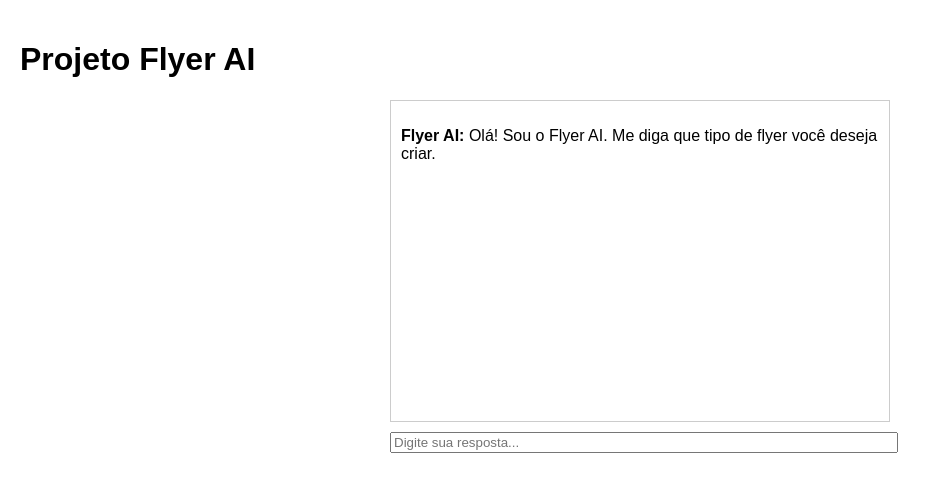
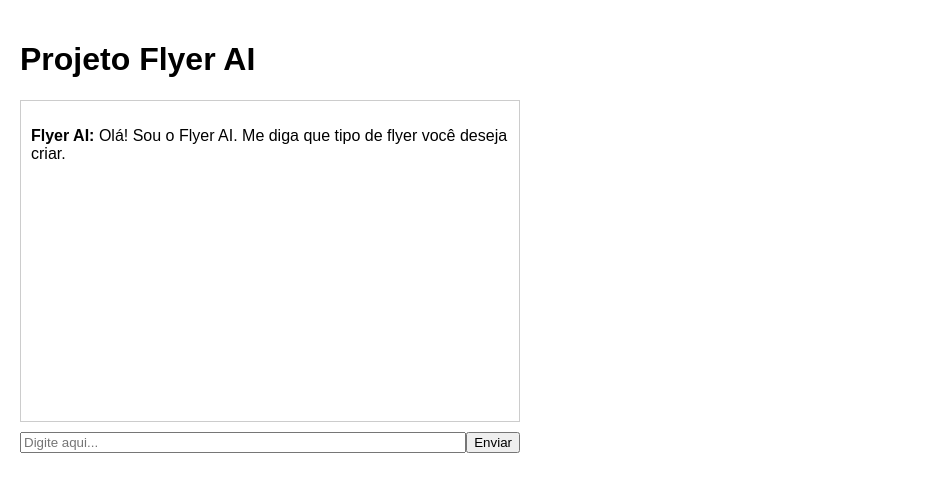
Before and after one commit to AnaPaulaSantos5/automacao-midias-TEST, a Next.js app: page / in a window 1280 px wide. Shown: the top 492 px of the page, without its empty margins (0-941 px from the left). Built offline with nearby package versions, Linux system fonts and the light colour scheme.

Commit message:
Refactor ChatBox component for improved structure

```diff
--- a/app/components/ChatBox.js
+++ b/app/components/ChatBox.js
@@ -1,176 +1,163 @@
 "use client";
 
 import { useState } from "react";
+import { produtos } from "../data/produtos";
 
 export default function ChatBox() {
   const [messages, setMessages] = useState([
-    {
-      from: "bot",
-      text: "Olá! Sou o Flyer AI. Me diga que tipo de flyer você deseja criar."
-    }
+    { from: "bot", text: "Olá! Sou o Flyer AI. Me diga que tipo de flyer você deseja criar." }
   ]);
 
-  const [step, setStep] = useState("produto");
-  const [formData, setFormData] = useState({});
-  const [showConfirm, setShowConfirm] = useState(false);
+  const [input, setInput] = useState("");
+  const [etapa, setEtapa] = useState(1);
+  const [contexto, setContexto] = useState({});
 
-  function addMessage(from, text) {
-    setMessages((prev) => [...prev, { from, text }]);
+  function adicionarMensagem(from, text) {
+    setMessages(prev => [...prev, { from, text }]);
   }
 
-  function handleUserInput(input) {
-    addMessage("user", input);
+  function detectarProduto(texto) {
+    const t = texto.toLowerCase();
 
-    switch (step) {
-      case "produto":
-        addMessage(
+    if (t.includes("consórcio") || t.includes("consorcio")) return "consorcio";
+    if (t.includes("residencial")) return "seguro_residencial";
+    if (t.includes("auto")) return "seguro_auto";
+    if (t.includes("saúde") || t.includes("saude")) return "plano_saude";
+    if (t.includes("odonto")) return "seguro_odonto";
+    if (t.includes("pet")) return "seguro_pet";
+
+    return null;
+  }
+
+  function detectarSubtipo(produtoKey, texto) {
+    const subtipos = produtos[produtoKey]?.subtipos;
+    if (!subtipos) return null;
+
+    const t = texto.toLowerCase();
+
+    for (const key of Object.keys(subtipos)) {
+      if (t.includes(key)) return key;
+    }
+
+    return null;
+  }
+
+  function handleSend() {
+    if (!input.trim()) return;
+
+    const userText = input;
+    adicionarMensagem("user", userText);
+    setInput("");
+
+    /* =====================
+       ETAPA 1 – PRODUTO
+    ===================== */
+    if (etapa === 1) {
+      const produtoKey = detectarProduto(userText);
+
+      if (!produtoKey) {
+        adicionarMensagem(
           "bot",
-          "Perfeito. Qual tipo de consórcio? (Auto, Imóvel ou Serviços)"
+          "Certo. Para eu te ajudar melhor, qual tipo de flyer você deseja criar? (Consórcio, Seguro, Saúde, Odonto ou Pet)"
         );
-        setFormData({ produto: input.toLowerCase() });
-        setStep("subtipo");
-        break;
+        return;
+      }
 
-      case "subtipo":
-        addMessage(
+      const produto = produtos[produtoKey];
+
+      setContexto({ produtoKey });
+      setEtapa(2);
+
+      const subtipos = Object.values(produto.subtipos)
+        .map(s => s.nomeExibicao)
+        .join(", ");
+
+      adicionarMensagem(
+        "bot",
+        `Perfeito! Qual tipo de ${produto.nomeExibicao}? (${subtipos})`
+      );
+      return;
+    }
+
+    /* =====================
+       ETAPA 2 – SUBTIPO
+    ===================== */
+    if (etapa === 2) {
+      const { produtoKey } = contexto;
+      const subtipoKey = detectarSubtipo(produtoKey, userText);
+
+      if (!subtipoKey) {
+        adicionarMensagem("bot", "Não entendi. Pode informar o tipo corretamente?");
+        return;
+      }
+
+      setContexto(prev => ({ ...prev, subtipoKey }));
+      setEtapa(3);
+
+      adicionarMensagem(
         "bot",
         "Ótimo. Esse flyer será para qual formato? (Instagram ou WhatsApp)"
       );
-        setFormData((prev) => ({ ...prev, subtipo: input.toLowerCase() }));
-        setStep("canal");
-        break;
+      return;
+    }
 
-      case "canal":
-        addMessage("bot", "Qual campanha você deseja usar?");
-        setFormData((prev) => ({ ...prev, canal: input.toLowerCase() }));
-        setStep("campanha");
-        break;
+    /* =====================
+       ETAPA 3 – FORMATO
+    ===================== */
+    if (etapa === 3) {
+      const formato = userText.toLowerCase();
 
-      case "campanha":
-        setFormData((prev) => ({ ...prev, campanha: input }));
-        addMessage(
+      if (!["instagram", "whatsapp"].includes(formato)) {
+        adicionarMensagem("bot", "Formato inválido. Use Instagram ou WhatsApp.");
+        return;
+      }
+
+      setContexto(prev => ({ ...prev, formato }));
+      setEtapa(4);
+
+      adicionarMensagem(
         "bot",
-          "Perfeito! Confira abaixo as informações do flyer antes de gerar."
+        "Qual campanha você deseja usar?"
       );
-        setShowConfirm(true);
-        break;
+      return;
+    }
 
-      default:
-        break;
+    /* =====================
+       ETAPA 4 – CAMPANHA
+    ===================== */
+    if (etapa === 4) {
+      setContexto(prev => ({ ...prev, campanha: userText }));
+      setEtapa(5);
+
+      adicionarMensagem(
+        "bot",
+        "Perfeito! Já tenho todas as informações iniciais para criar seu flyer."
+      );
+
+      console.log("CONTEXTO FINAL:", contexto);
+      return;
     }
   }
 
-  function gerarPayloadFinal() {
-    return {
-      produto: {
-        area: "confi-financas",
-        tipo: "consorcio",
-        subtipo: formData.subtipo
-      },
-      formato: {
-        canal: formData.canal,
-        dimensao:
-          formData.canal === "instagram" ? "1080x1080" : "1080x1920"
-      },
-      campanha: {
-        titulo: "Consórcio Imobiliário",
-        destaque: formData.campanha
-      },
-      identidadeVisual: {
-        paleta: ["#1260c7", "#ffffff", "#000000"],
-        marca: "Confi Finanças"
-      },
-      regrasCriacao: {
-        usarTemplateBase: true,
-        manterIdentidadeVisual: true,
-        evitarElementosNaoPadrao: true
-      },
-      origem: {
-        criadoVia: "chat",
-        dataCriacao: new Date().toISOString()
-      }
-    };
-  }
-
-  function confirmarGeracao() {
-    const payloadFinal = gerarPayloadFinal();
-    console.log("PAYLOAD FINAL PARA GERAÇÃO:", payloadFinal);
-
-    addMessage(
-      "bot",
-      "Flyer confirmado! Iniciando processo de geração da arte."
-    );
-
-    setShowConfirm(false);
-  }
-
-  function editarInformacoes() {
-    setShowConfirm(false);
-    setMessages([
-      {
-        from: "bot",
-        text:
-          "Sem problemas. Vamos começar novamente. Que tipo de flyer você deseja criar?"
-      }
-    ]);
-    setFormData({});
-    setStep("produto");
-  }
-
   return (
-    <div style={{ maxWidth: 500, margin: "20px auto" }}>
-      <div
-        style={{
-          border: "1px solid #ccc",
-          padding: 10,
-          minHeight: 300
-        }}
-      >
-        {messages.map((msg, index) => (
-          <p key={index}>
-            <strong>{msg.from === "bot" ? "Flyer AI" : "Você"}:</strong>{" "}
-            {msg.text}
-          </p>
+    <div style={{ maxWidth: 500, marginTop: 20 }}>
+      <div style={{ border: "1px solid #ccc", padding: 10, minHeight: 300 }}>
+        {messages.map((m, i) => (
+          <div key={i} style={{ textAlign: m.from === "bot" ? "left" : "right" }}>
+            <p><strong>{m.from === "bot" ? "Flyer AI" : "Você"}:</strong> {m.text}</p>
+          </div>
         ))}
       </div>
 
-      {!showConfirm && step !== "final" && (
+      <div style={{ display: "flex", marginTop: 10 }}>
         <input
-          type="text"
-          placeholder="Digite sua resposta..."
-          style={{ width: "100%", marginTop: 10 }}
-          onKeyDown={(e) => {
-            if (e.key === "Enter" && e.target.value.trim()) {
-              handleUserInput(e.target.value);
-              e.target.value = "";
-            }
-          }}
+          value={input}
+          onChange={e => setInput(e.target.value)}
+          style={{ flex: 1 }}
+          placeholder="Digite aqui..."
         />
-      )}
-
-      {showConfirm && (
-        <div style={{ marginTop: 20 }}>
-          <h3>Confirmação do Flyer</h3>
-          <ul>
-            <li>Área: Confi Finanças</li>
-            <li>Produto: Consórcio</li>
-            <li>Tipo: {formData.subtipo}</li>
-            <li>Canal: {formData.canal}</li>
-            <li>Campanha: {formData.campanha}</li>
-          </ul>
-
-          <button onClick={confirmarGeracao}>
-            Gerar flyer
-          </button>
-
-          <button
-            style={{ marginLeft: 10 }}
-            onClick={editarInformacoes}
-          >
-            Editar informações
-          </button>
+        <button onClick={handleSend}>Enviar</button>
       </div>
-      )}
     </div>
   );
 }
```
Lines whose indentation alone changed are shown as unchanged.
